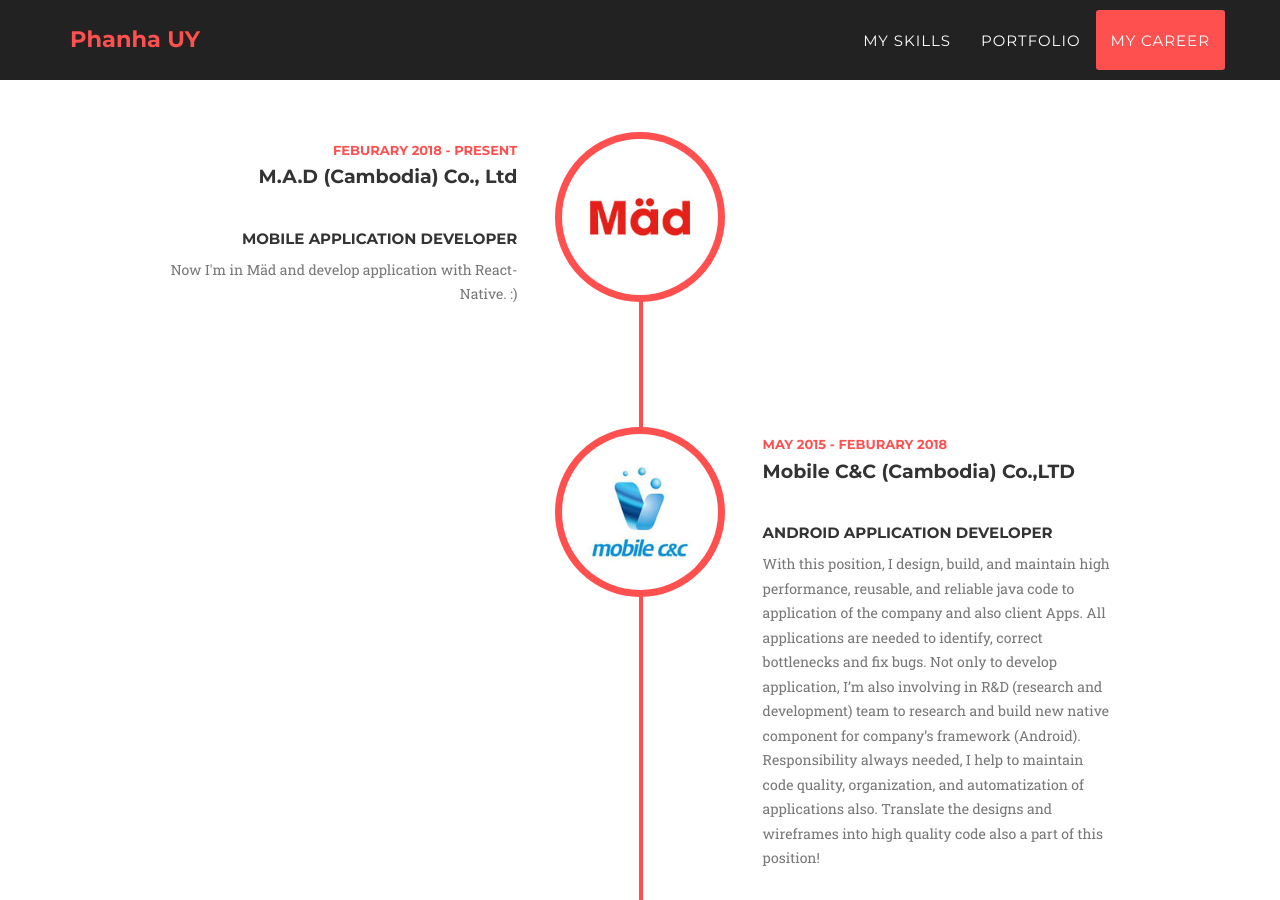
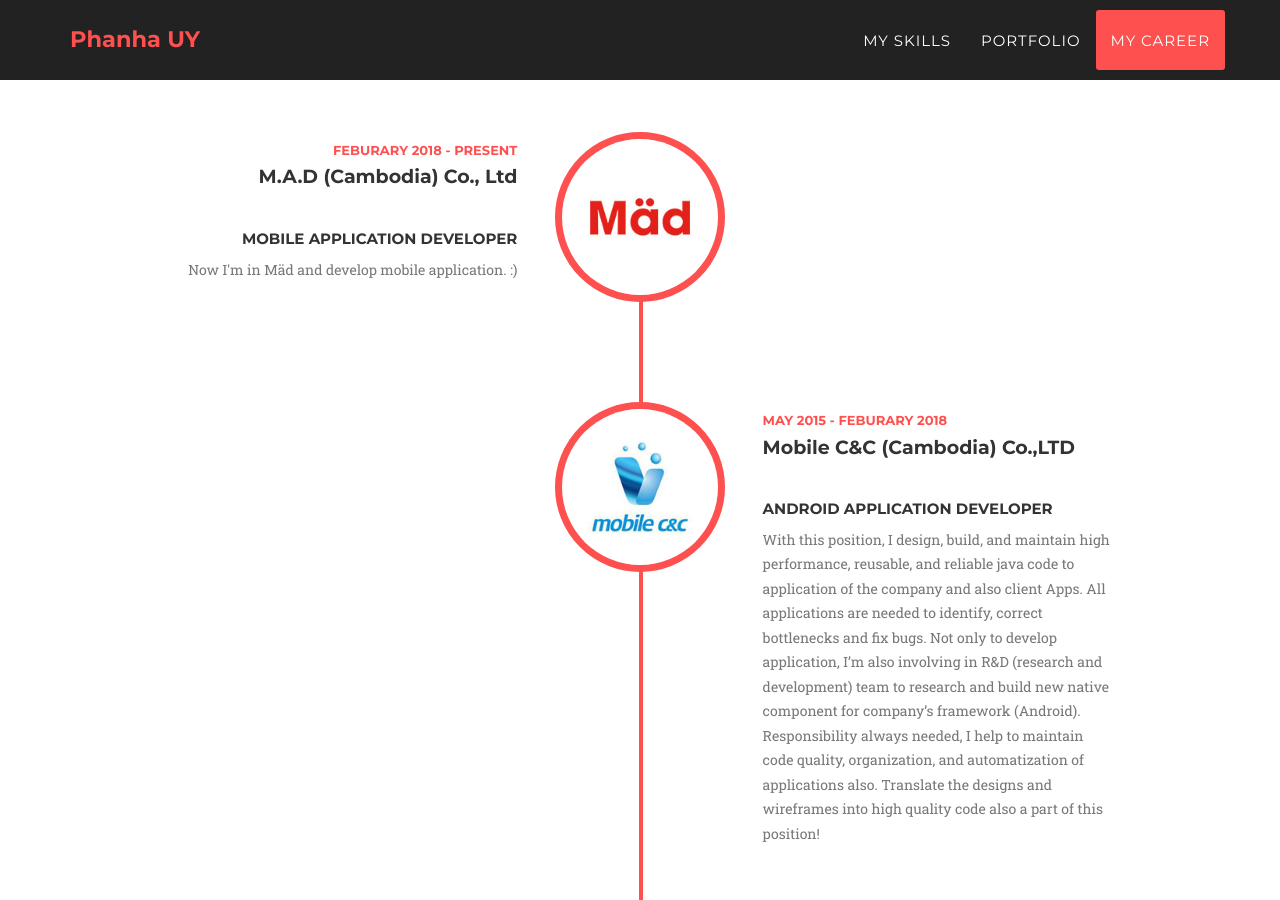
Before and after one commit to uypanha/uypanha.github.io, a Jekyll site: the page built from index.html, in a window 1280 px wide and 900 px high, scrolled down 3200 px. Built offline with Jekyll 4.4.1, drawn with Linux system fonts in a browser that asks for light colours; some web fonts are replaced.

Commit message:
Changed career info

```diff
--- a/_data/mycareer.yml
+++ b/_data/mycareer.yml
@@ -4,7 +4,7 @@
   logo: img/career/mad.jpg
   time: Feburary 2018 - Present
   position: Mobile Application Developer
-  description: Now I'm in Mäd and develop application with React-Native. :)
+  description: Now I'm in Mäd and develop mobile application. :)
 
 - name: Mobile C&C (Cambodia) Co.,LTD
   logo: img/career/mcnc.jpg
```
Also changed, not shown: js/agency.js (+6 -6 lines).
